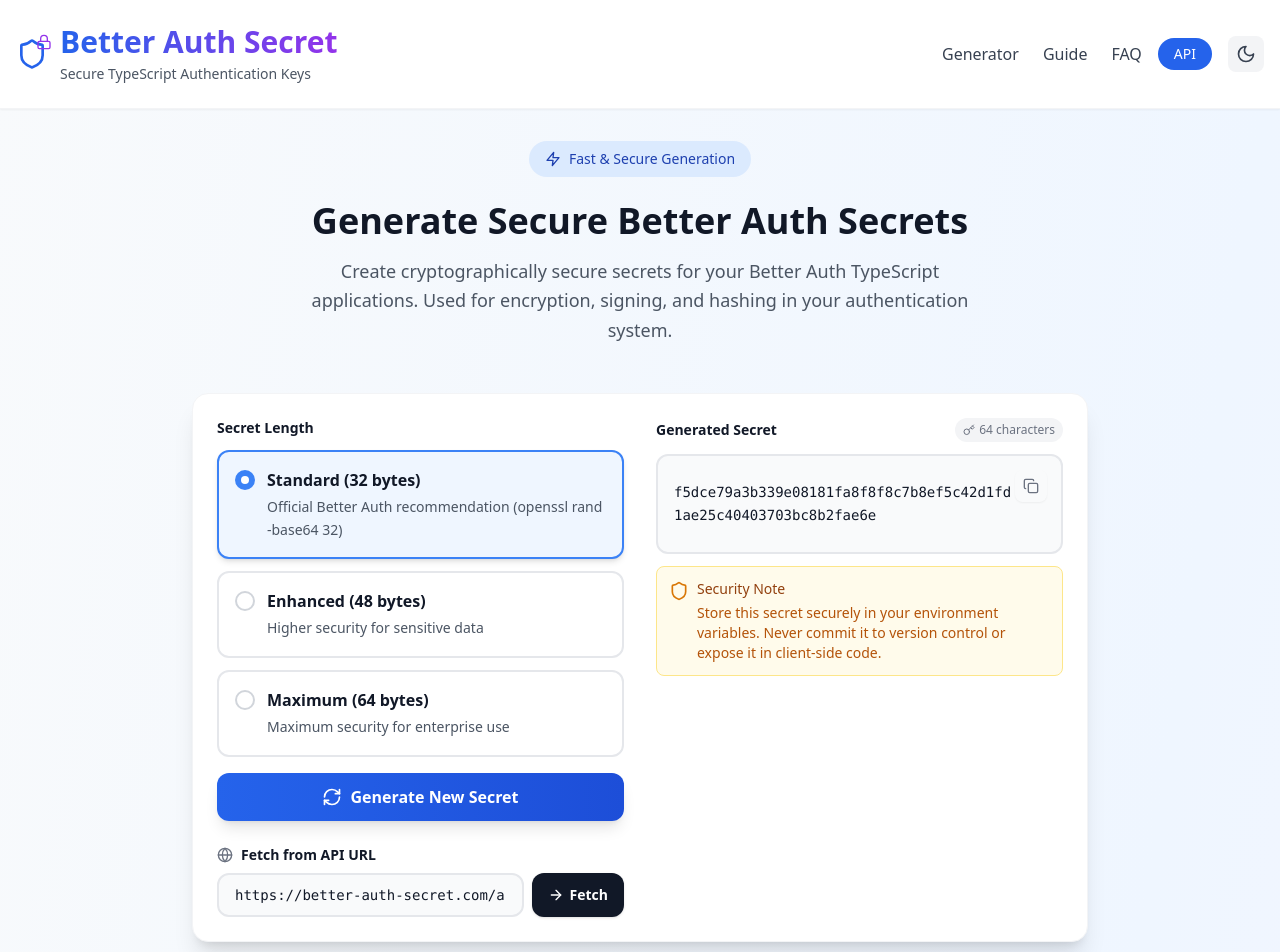
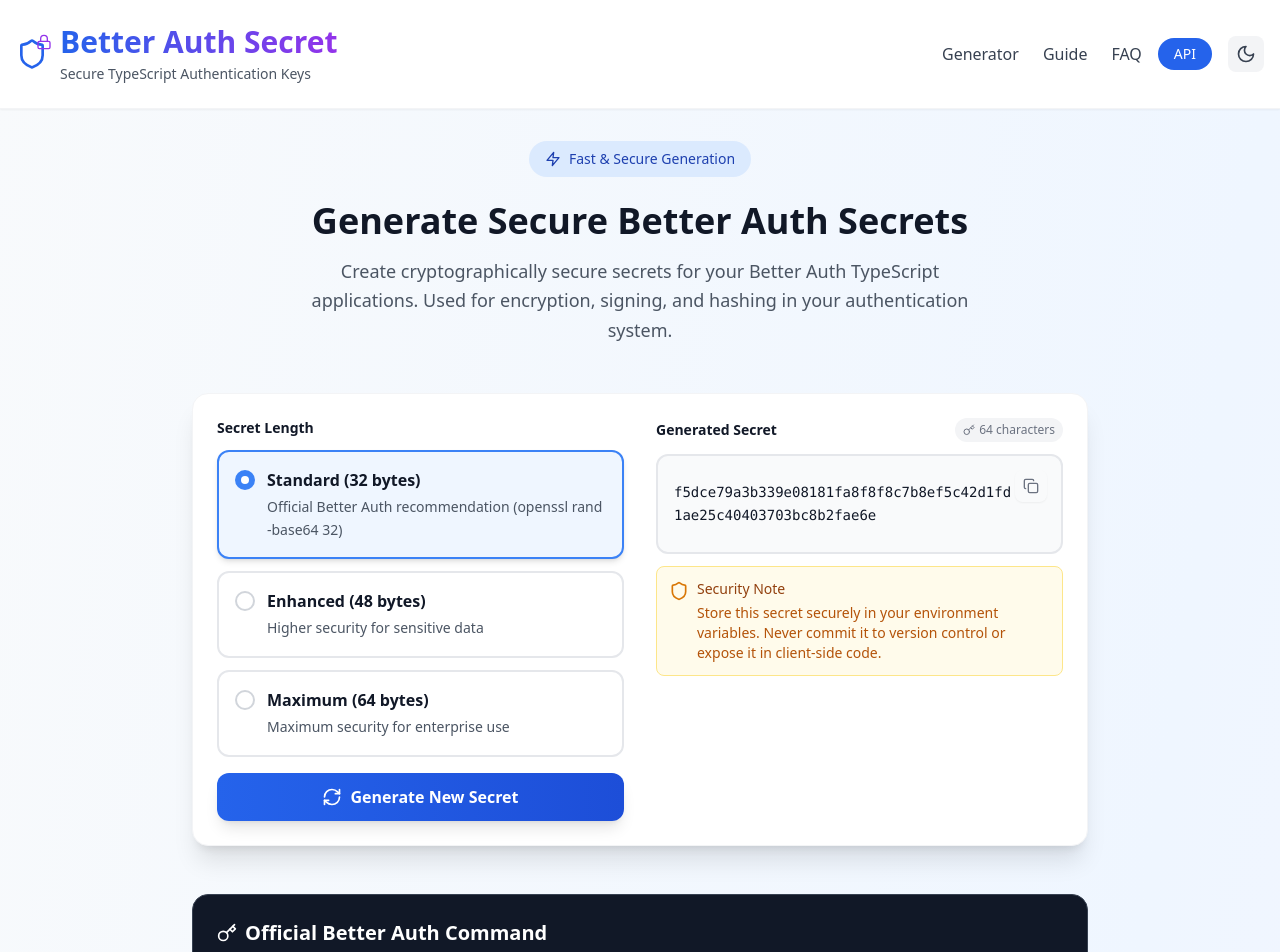
Before and after one commit to residentialproxies/Better-Auth-Secret-Generator, a React (Vite) app: page / in a window 1280 px wide. Shown: the top 952 px of the page. Built offline with nearby package versions, Linux system fonts and the light colour scheme.

Commit message:
Remove Fetch from API URL feature

```diff
--- a/src/components/SecretGenerator.tsx
+++ b/src/components/SecretGenerator.tsx
@@ -1,5 +1,5 @@
 import React, { useState, useCallback } from 'react';
-import { Copy, RefreshCw, Check, Key, Zap, Shield, Globe, ArrowRight, AlertCircle } from 'lucide-react';
+import { Copy, RefreshCw, Check, Key, Zap, Shield } from 'lucide-react';
 
 interface SecretLength {
   label: string;
@@ -18,9 +18,6 @@ const SecretGenerator: React.FC = () => {
   const [selectedLength, setSelectedLength] = useState<SecretLength>(SECRET_LENGTHS[0]);
   const [copied, setCopied] = useState<boolean>(false);
   const [isGenerating, setIsGenerating] = useState<boolean>(false);
-  const [apiUrl, setApiUrl] = useState<string>('https://better-auth-secret.com/api');
-  const [isFetching, setIsFetching] = useState<boolean>(false);
-  const [fetchError, setFetchError] = useState<string>('');
 
   const generateSecret = useCallback(async () => {
     setIsGenerating(true);
@@ -65,35 +62,6 @@ const SecretGenerator: React.FC = () => {
       setTimeout(() => setCopied(false), 2000);
     }
   }, [secret]);
-
-  const fetchFromUrl = useCallback(async () => {
-    if (!apiUrl.trim()) return;
-    setIsFetching(true);
-    setFetchError('');
-    try {
-      const res = await fetch(apiUrl.trim());
-      if (!res.ok) throw new Error(`HTTP ${res.status}: ${res.statusText}`);
-      const contentType = res.headers.get('content-type') || '';
-      if (contentType.includes('application/json')) {
-        const data = await res.json();
-        const value = typeof data === 'string' ? data : data.secret;
-        if (typeof value === 'string' && value.trim()) {
-          setSecret(value.trim());
-        } else {
-          throw new Error('Response JSON does not contain a "secret" field');
-        }
-      } else {
-        const text = (await res.text()).trim();
-        if (!text) throw new Error('Empty response from URL');
-        setSecret(text);
-      }
-    } catch (err: unknown) {
-      const message = err instanceof Error ? err.message : 'Failed to fetch from URL';
-      setFetchError(message);
-    } finally {
-      setIsFetching(false);
-    }
-  }, [apiUrl]);
 
   React.useEffect(() => {
     generateSecret();
@@ -169,43 +137,6 @@ const SecretGenerator: React.FC = () => {
               <span>{isGenerating ? 'Generating...' : 'Generate New Secret'}</span>
             </button>
 
-            <div className="pt-2">
-              <div className="flex items-center gap-2 mb-2">
-                <Globe className="h-4 w-4 text-gray-500 dark:text-gray-400" />
-                <label className="text-sm font-semibold text-gray-900 dark:text-gray-100">
-                  Fetch from API URL
-                </label>
-              </div>
-              <div className="flex gap-2">
-                <input
-                  type="url"
-                  value={apiUrl}
-                  onChange={e => { setApiUrl(e.target.value); setFetchError(''); }}
-                  onKeyDown={e => e.key === 'Enter' && fetchFromUrl()}
-                  placeholder="https://better-auth-secret.com/api"
-                  className="flex-1 bg-gray-50 dark:bg-gray-700 border-2 border-gray-200 dark:border-gray-600 rounded-xl px-4 py-2.5 text-sm font-mono text-gray-900 dark:text-gray-100 placeholder-gray-400 dark:placeholder-gray-500 focus:outline-none focus:border-blue-500 dark:focus:border-blue-400 transition-colors duration-200"
-                />
-                <button
-                  onClick={fetchFromUrl}
-                  disabled={isFetching || !apiUrl.trim()}
-                  className="bg-gray-900 dark:bg-gray-600 text-white px-4 py-2.5 rounded-xl font-semibold hover:bg-gray-700 dark:hover:bg-gray-500 focus:outline-none focus:ring-2 focus:ring-gray-500 focus:ring-offset-2 disabled:opacity-40 disabled:cursor-not-allowed transition-all duration-200 flex items-center gap-1.5 shadow"
-                  title="Fetch secret from URL"
-                >
-                  {isFetching ? (
-                    <RefreshCw className="h-4 w-4 animate-spin" />
-                  ) : (
-                    <ArrowRight className="h-4 w-4" />
-                  )}
-                  <span className="text-sm">{isFetching ? 'Fetching...' : 'Fetch'}</span>
-                </button>
-              </div>
-              {fetchError && (
-                <div className="flex items-start gap-2 mt-2 text-xs text-red-600 dark:text-red-400 bg-red-50 dark:bg-red-900/20 border border-red-200 dark:border-red-800 px-3 py-2 rounded-lg">
-                  <AlertCircle className="h-3.5 w-3.5 mt-0.5 flex-shrink-0" />
-                  <span>{fetchError}</span>
-                </div>
-              )}
-            </div>
           </div>
 
           {/* Generated Secret */}
```
